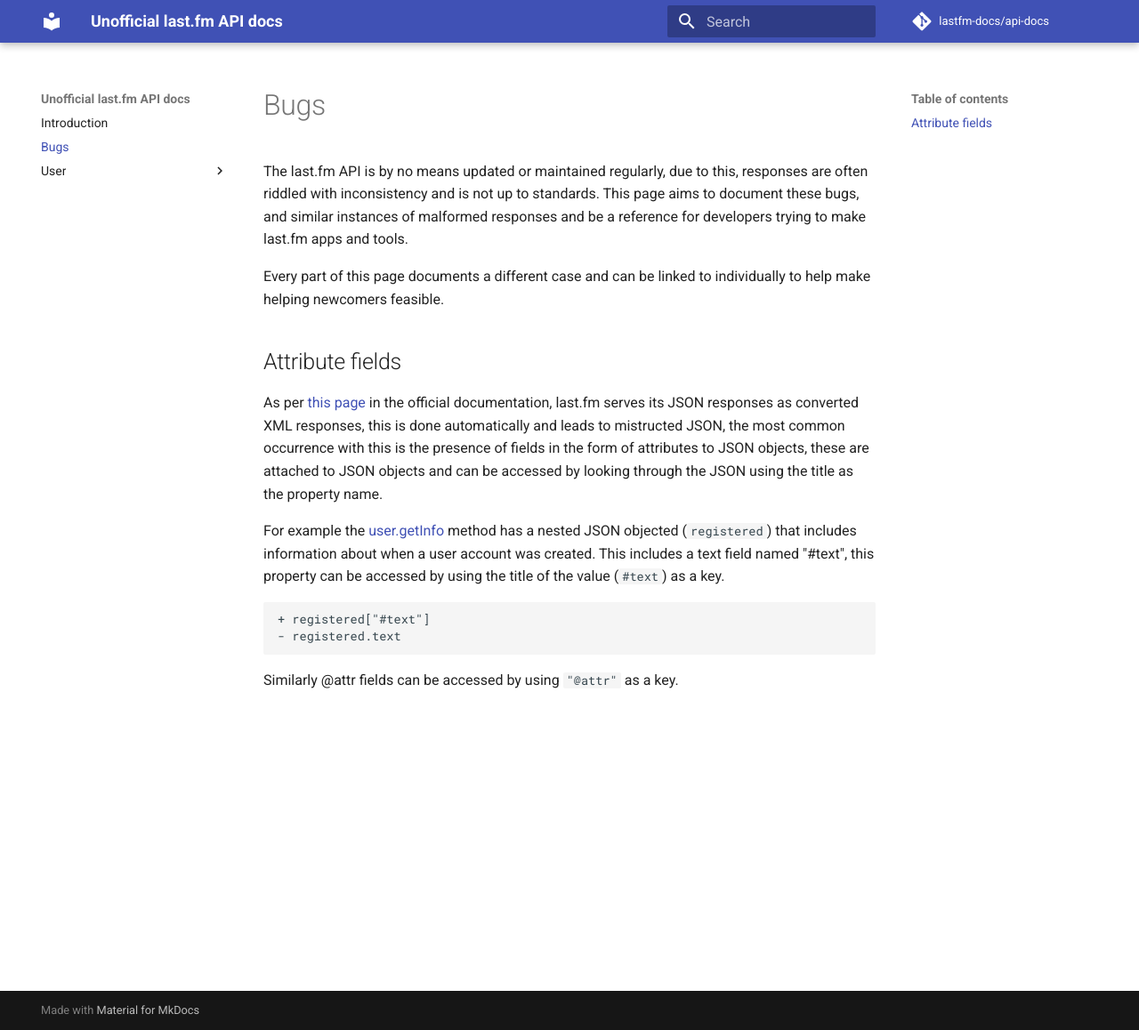
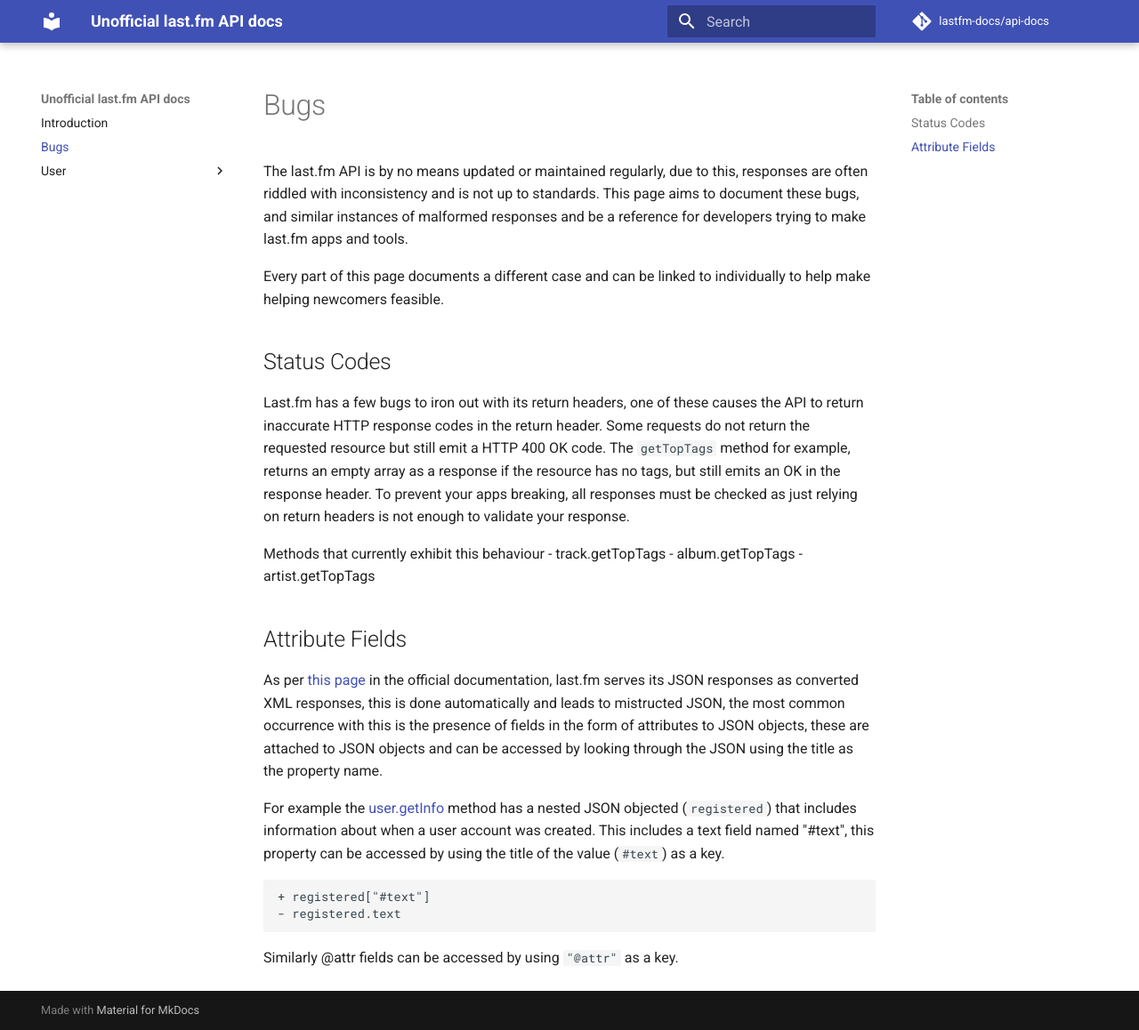
Before and after one commit to lastfm-docs/api-docs, an MkDocs documentation site: the page built from docs/bugs.md, in a window 1280 px wide and 1158 px high. Shown: the whole window at 89% size. Built offline with MkDocs 1.6.1 and Material for MkDocs 9.7.7, drawn with Linux system fonts in a browser that asks for light colours; comment, search, counter and statistics services are not loaded.

Commit message:
Update bugs.md

```diff
--- a/docs/bugs.md
+++ b/docs/bugs.md
@@ -3,7 +3,17 @@
 
 Every part of this page documents a different case and can be linked to individually to help make helping newcomers feasible.
 
-## Attribute fields
+## Status Codes
+Last.fm has a few bugs to iron out with its return headers, one of these causes the API to return inaccurate HTTP response codes in the return header. Some requests do not return the requested resource but still emit a HTTP 400 OK code.
+The `getTopTags` method for example, returns an empty array as a response if the resource has no tags, but still emits an OK in the response header.
+To prevent your apps breaking, all responses must be checked as just relying on return headers is not enough to validate your response.
+
+Methods that currently exhibit this behaviour
+- track.getTopTags
+- album.getTopTags
+- artist.getTopTags
+
+## Attribute Fields
 As per [this page](https://www.last.fm/api/rest) in the official documentation, last.fm serves its JSON responses as converted XML responses, this is done automatically and leads to mistructed JSON, the most common occurrence with this is the presence of fields in the form of attributes to JSON objects, these are attached to JSON objects and can be accessed by looking through the JSON using the title as the property name.
 
 For example the [user.getInfo](https://lastfm-docs.github.io/api-docs/user/getInfo/) method has a nested JSON objected (`registered`) that includes information about when a user account was created. This includes a text
```
